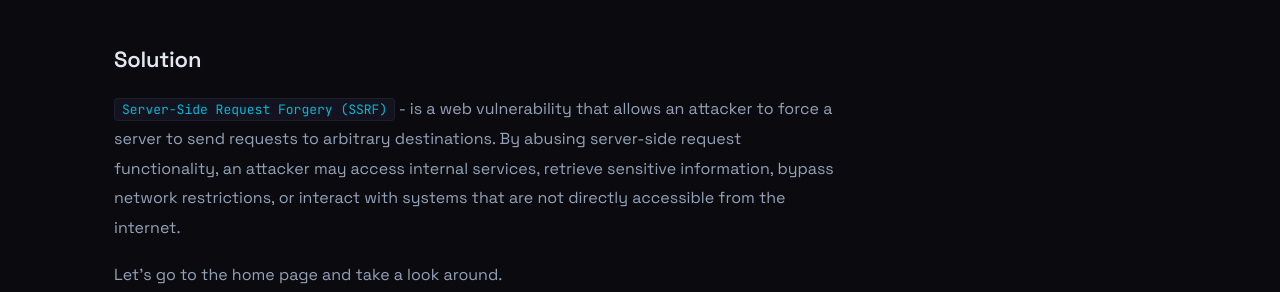
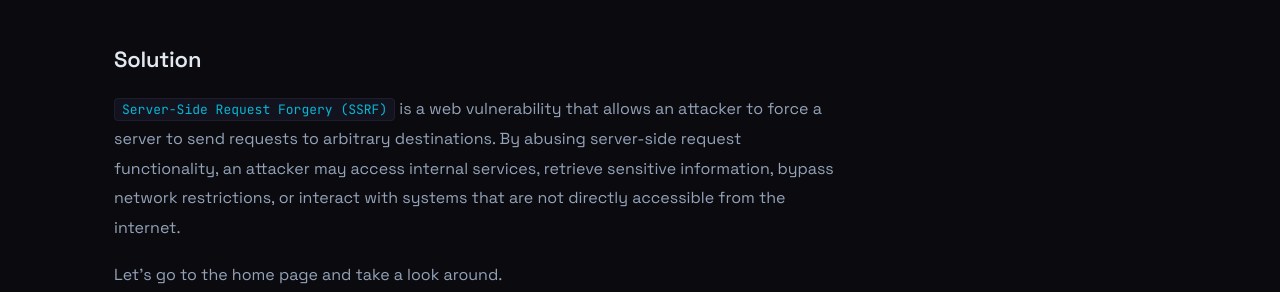
Before and after one commit to CyberKRY/CyberKRY.github.io, a Jekyll site: the page built from _posts/2026-08-06-portswigger-Lab: Basic SSRF against the local server.md, in a window 1280 px wide and 900 px high, scrolled down 728 px. Shown: the part 162-454 px from the top of the window. Built offline with Jekyll 4.4.1, drawn with Linux system fonts in a browser that asks for light colours.

```diff
--- a/_posts/2026-08-06-portswigger-Lab: Basic SSRF against the local server.md
+++ b/_posts/2026-08-06-portswigger-Lab: Basic SSRF against the local server.md
@@ -27,7 +27,7 @@ To solve the lab, change the stock check URL to access the admin interface at `h
 
 ## Solution
 
-`Server-Side Request Forgery (SSRF)` - is a web vulnerability that allows an attacker to force a server to send requests to arbitrary destinations. By abusing server-side request functionality, an attacker may access internal services, retrieve sensitive information, bypass network restrictions, or interact with systems that are not directly accessible from the internet.
+`Server-Side Request Forgery (SSRF)` is a web vulnerability that allows an attacker to force a server to send requests to arbitrary destinations. By abusing server-side request functionality, an attacker may access internal services, retrieve sensitive information, bypass network restrictions, or interact with systems that are not directly accessible from the internet.
 
 Let's go to the home page and take a look around.
 
```
